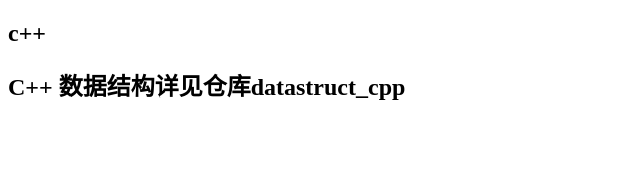
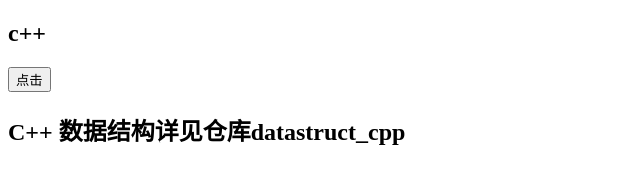
Before and after one commit to KenoChou/kenoChou, a plain HTML site: page index.html in a window 1280 px wide. Shown: the whole page, without its empty margins (0-640 px from the left). Drawn offline with Linux system fonts and the light colour scheme.

Commit message:
Update index.html

```diff
--- a/index.html
+++ b/index.html
@@ -4,6 +4,7 @@
 <body>
     <p><p>
     <h2>c++</h2>
+    <button onlcik="alert("123")">点击</button>
         <h2 > C++ 数据结构详见仓库<span >datastruct_cpp</span></h2>
 <a href="github.com/Kenojohn/datastruct_cpp"> </a>
 </body>
```
